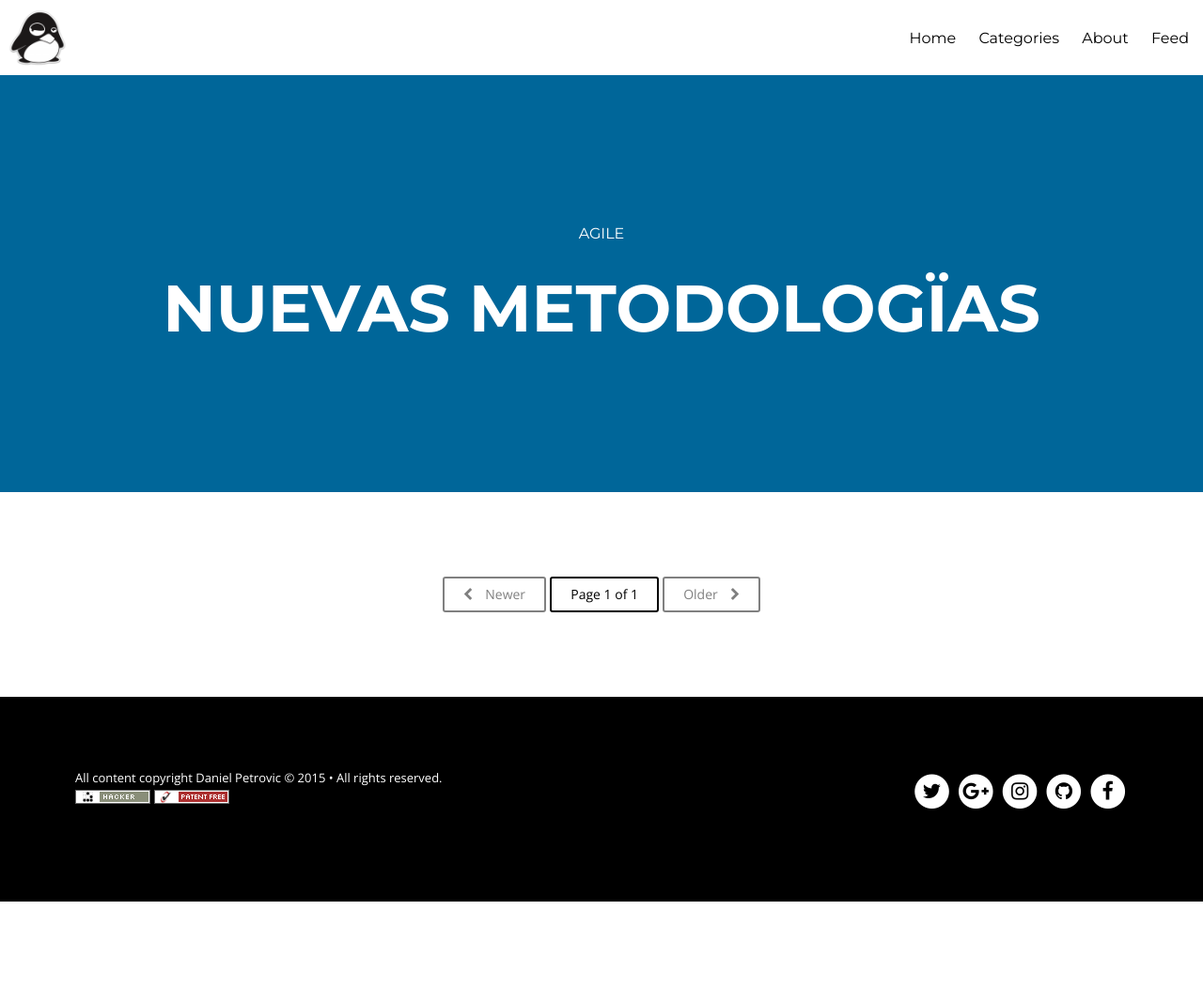
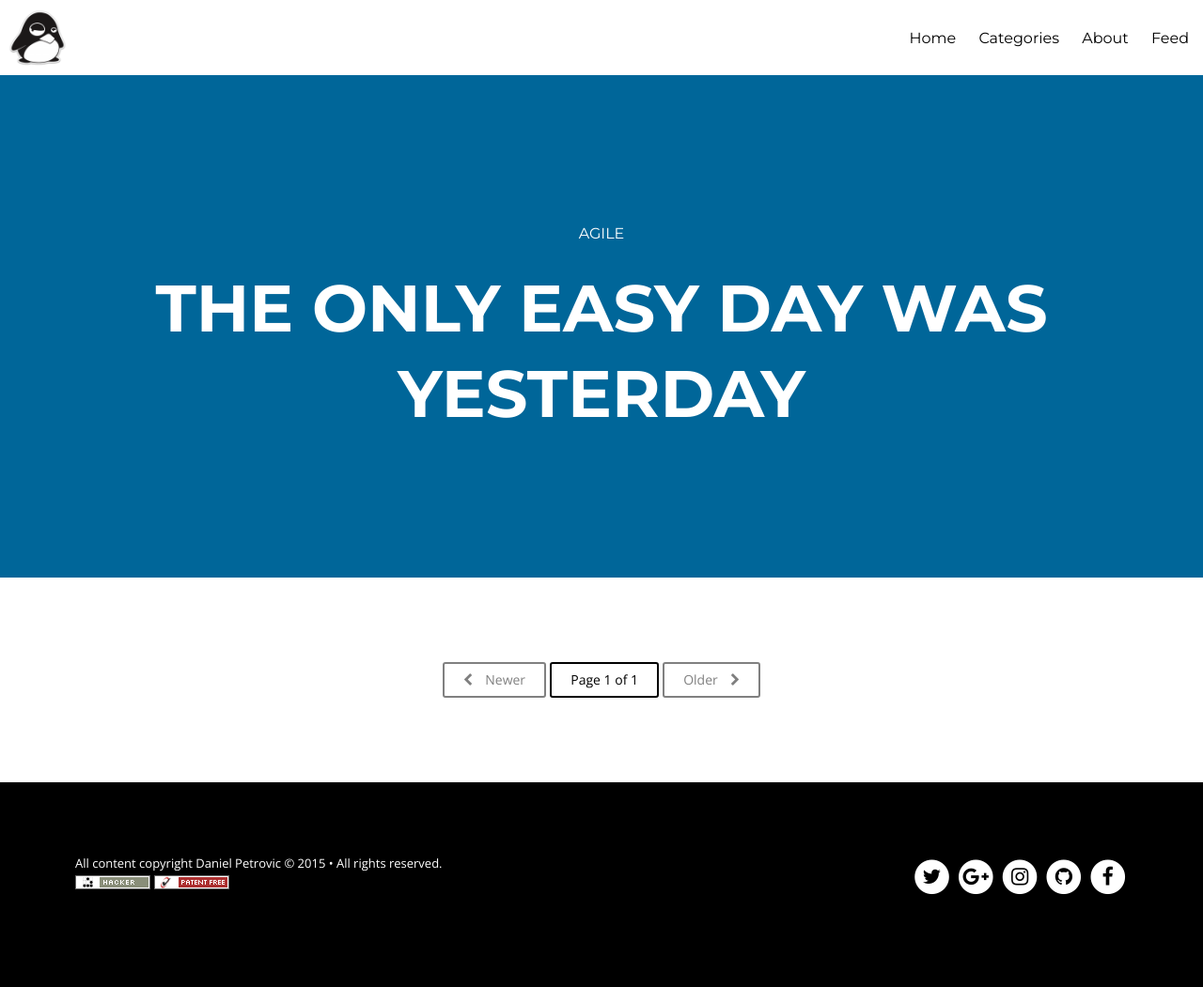
Before and after one commit to beeva-danielpetrovic/beeva-danielpetrovic.github.io, a Jekyll site: the page built from index.html, in a window 1280 px wide. Shown: the whole page at 94% size. Built offline with Jekyll 4.4.1, drawn with Linux system fonts in a browser that asks for light colours; nearby versions of some CDN libraries; the list of posts is cut into pages by our own code; before the commit the page ends 960 px from its top, so only the background shows below that.

Commit message:
Cambios blog

```diff
--- a/_config.yml
+++ b/_config.yml
@@ -1,5 +1,5 @@
 title:            Agile
-description:      "NUEVAS METODOLOGÏAS"
+description:      "The only easy day was yesterday"
 logo:             logo.png
 disqus_shortname: codeinventorycom
 share:            true
```
